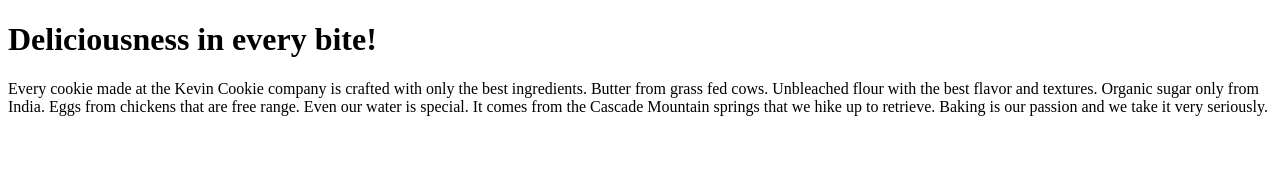
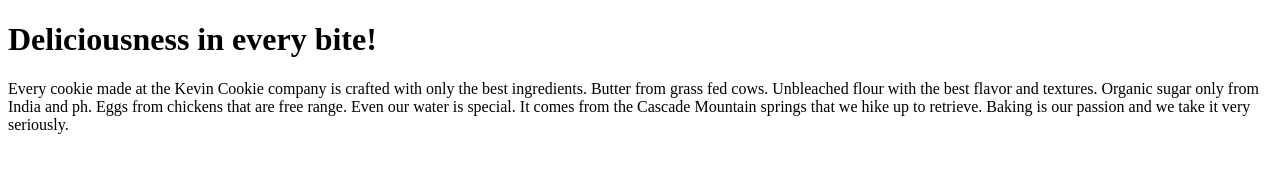
Before and after one commit to rtcapoquian/Rejicapoquian.com, a plain HTML site: page index.htm in a window 1280 px wide. Drawn offline with Linux system fonts and the light colour scheme.

Commit message:
Update index.htm

```diff
--- a/index.htm
+++ b/index.htm
@@ -4,7 +4,7 @@
 
 <h1>Deliciousness in every bite!</h1>
 
-<p>Every cookie made at the Kevin Cookie company is crafted with only the best ingredients. Butter from grass fed cows. Unbleached flour with the best flavor and textures. Organic sugar only from India. Eggs from chickens that are free range. Even our water is special. It comes from the Cascade Mountain springs that we hike up to retrieve. Baking is our passion and we take it very seriously.</p>
+<p>Every cookie made at the Kevin Cookie company is crafted with only the best ingredients. Butter from grass fed cows. Unbleached flour with the best flavor and textures. Organic sugar only from India and ph. Eggs from chickens that are free range. Even our water is special. It comes from the Cascade Mountain springs that we hike up to retrieve. Baking is our passion and we take it very seriously.</p>
 
 
 </body>
```
